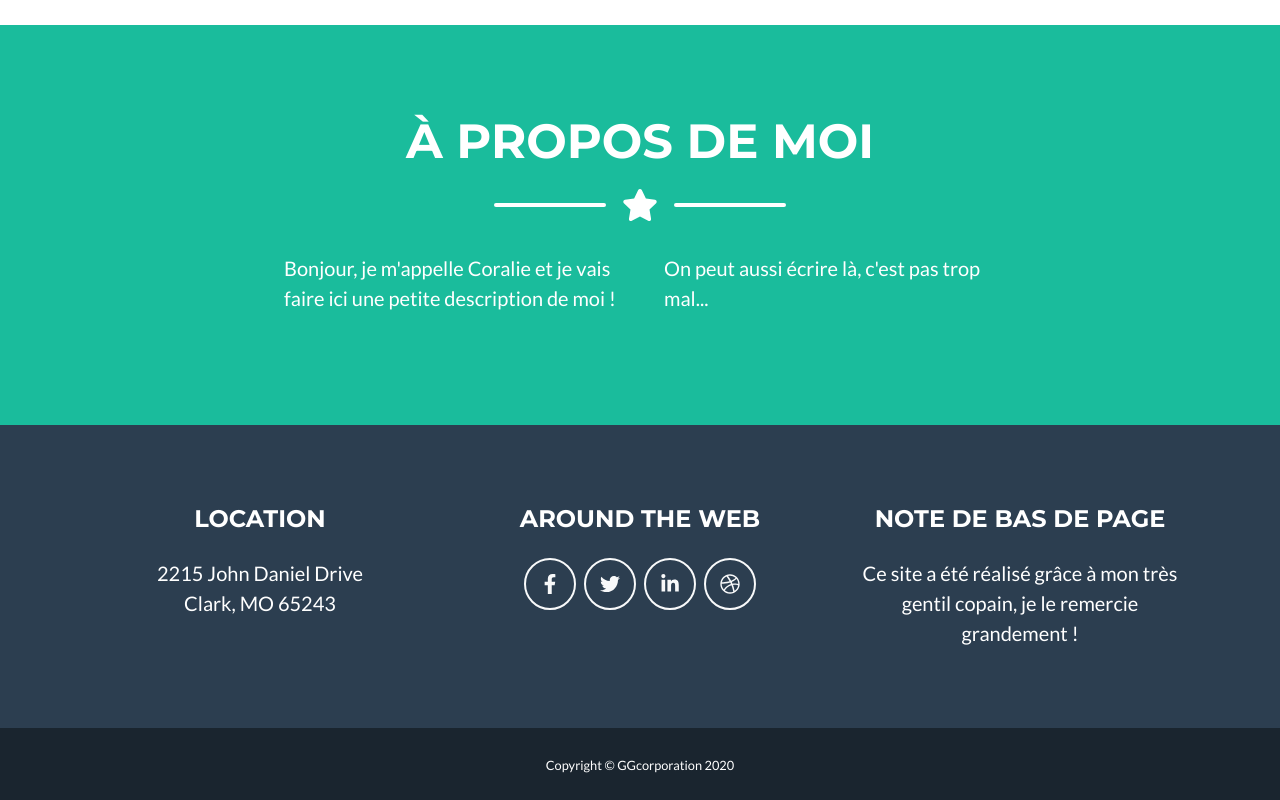
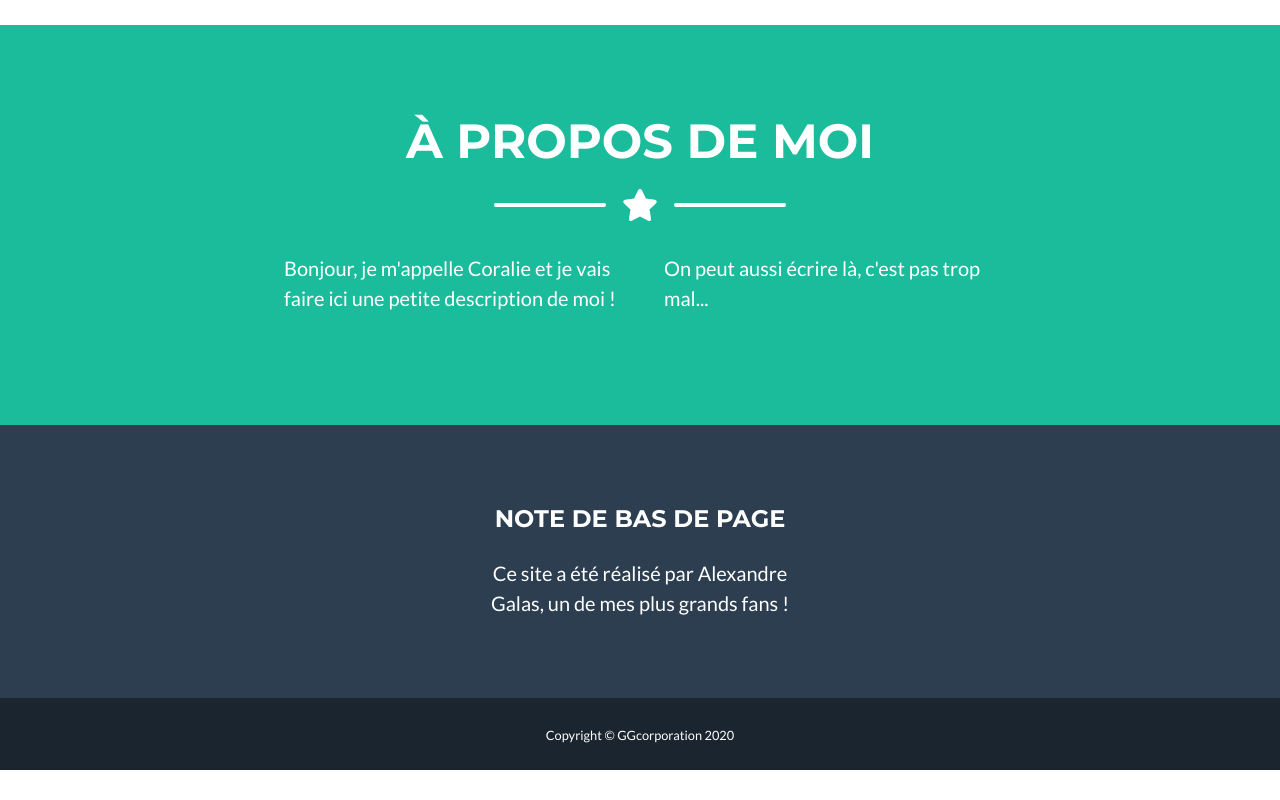
Before and after one commit to alexandreGalas1/CocoSite, a plain HTML site: page index.html in a window 1280 px wide. Shown: the part 2399-3199 px from the top of the page. After the commit the page ends 3169 px from the top, so only its background shows below. Drawn offline with nearby package versions, Linux system fonts and the light colour scheme.

Commit message:
Update index.html

```diff
--- a/index.html
+++ b/index.html
@@ -165,18 +165,14 @@
                 <div class="row">
                     <!-- Footer Location-->
                     <div class="col-lg-4 mb-5 mb-lg-0">
-                        <h4 class="text-uppercase mb-4">Location</h4>
-                        <p class="lead mb-0">2215 John Daniel Drive<br />Clark, MO 65243</p>
                     </div>
                     <!-- Footer Social Icons-->
                     <div class="col-lg-4 mb-5 mb-lg-0">
-                        <h4 class="text-uppercase mb-4">Around the Web</h4>
-                        <a class="btn btn-outline-light btn-social mx-1" href="#"><i class="fab fa-fw fa-facebook-f"></i></a><a class="btn btn-outline-light btn-social mx-1" href="#"><i class="fab fa-fw fa-twitter"></i></a><a class="btn btn-outline-light btn-social mx-1" href="#"><i class="fab fa-fw fa-linkedin-in"></i></a><a class="btn btn-outline-light btn-social mx-1" href="#"><i class="fab fa-fw fa-dribbble"></i></a>
+                        <h4 class="text-uppercase mb-4">Note de bas de page</h4>
+						<p class="lead mb-0">Ce site a été réalisé par Alexandre Galas, un de mes plus grands fans !</p>
                     </div>
                     <!-- Footer About Text-->
                     <div class="col-lg-4">
-                        <h4 class="text-uppercase mb-4">Note de bas de page</h4>
-                        <p class="lead mb-0">Ce site a été réalisé grâce à mon très gentil copain, je le remercie grandement !</p>
                     </div>
                 </div>
             </div>
```
